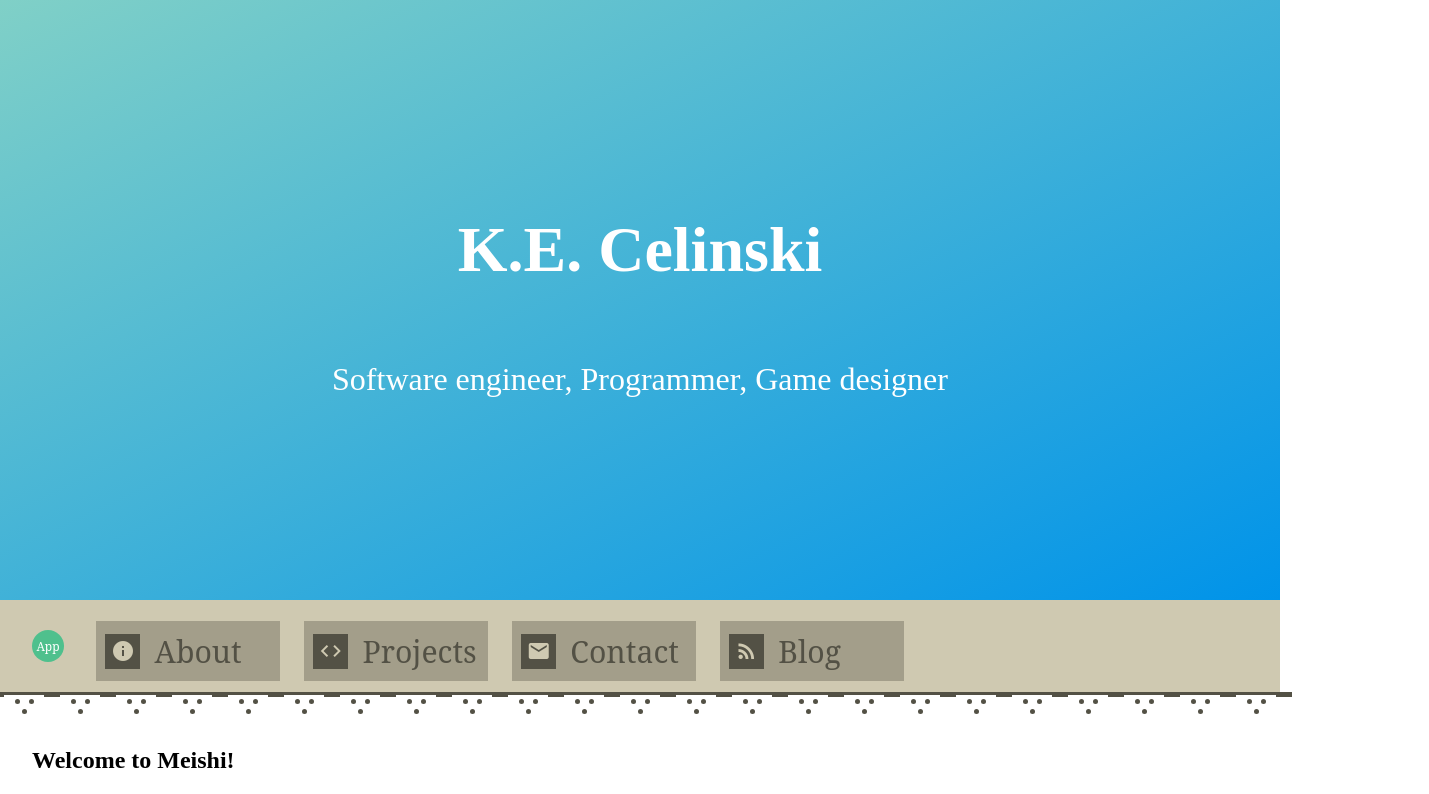
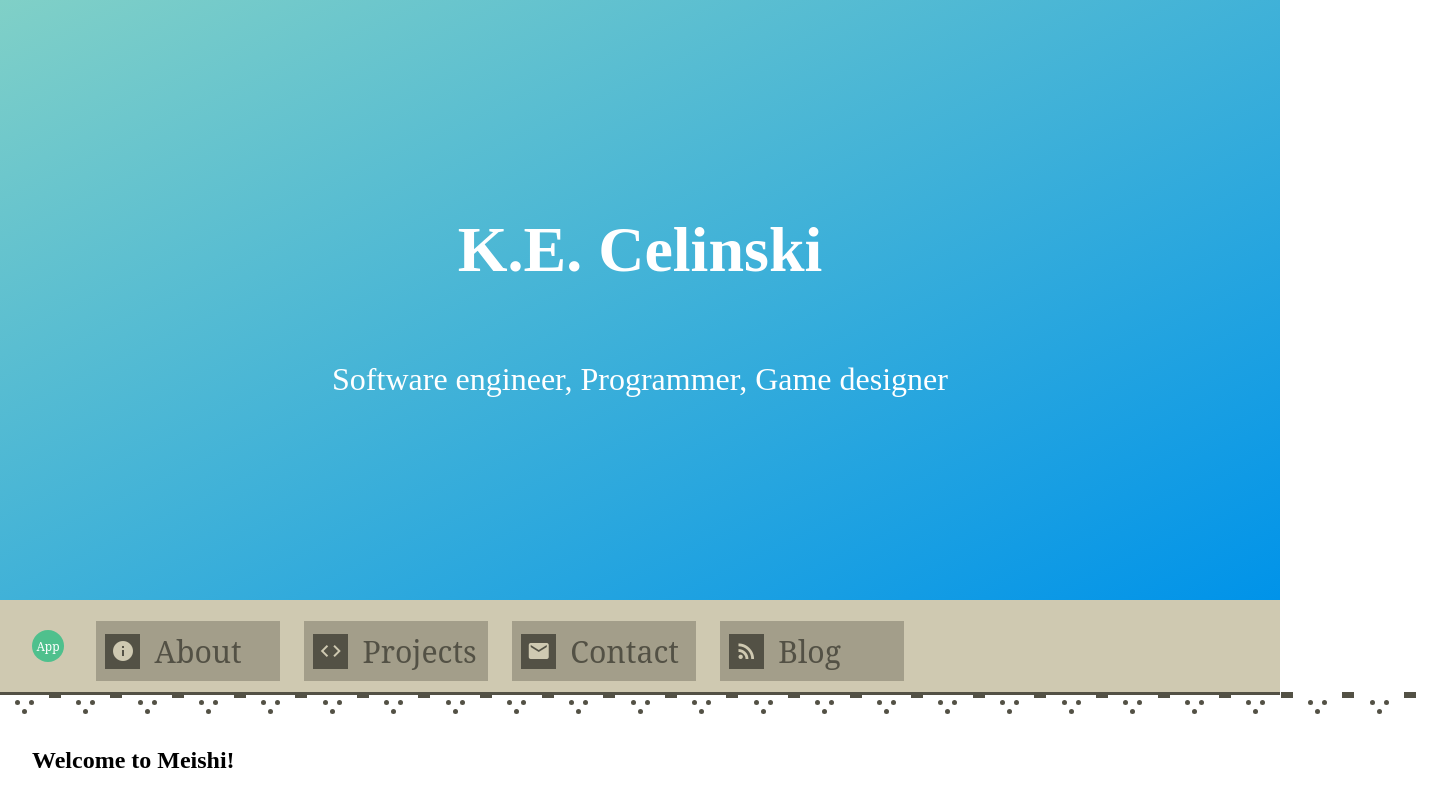
Before and after one commit to Altair115/Meishi, a Vue app: page / in a window 1280 px wide. Shown: the top 794 px of the page, 1429 px wide, since content can reach past the window. Built offline with nearby package versions, Linux system fonts and the light colour scheme.

Commit message:
tweaked the accent for make it more match the actual pattern

```diff
--- a/src/assets/nier-theme.css
+++ b/src/assets/nier-theme.css
@@ -182,6 +182,19 @@
     border-color: var(--nier-separator);
 }
 
+/* === Accent for the separator line === */
+.nier-accent-bar {
+    width: 100%;
+    position: absolute;
+    left: 0;
+    top: 100%;
+    display: flex;
+    justify-content: center;
+    pointer-events: none;
+    background: transparent;
+    z-index: 5;
+}
+
 /* Test area */
 .main-content {
     max-width: 1280px;
--- a/src/components/common/NierAccentBar.vue
+++ b/src/components/common/NierAccentBar.vue
@@ -28,37 +28,25 @@ defineProps({
 </template>
 
 <style scoped>
-.nier-accent-bar {
-  width: 100%;
-  position: absolute;
-  left: 0;
-  top: 100%;
-  display: flex;
-  justify-content: center;
-  pointer-events: none;
-  background: transparent;
-  z-index: 5;
-}
-
 .pattern-row {
   display: flex;
   align-items: flex-start;
 }
 
 .segment {
-  width: 16px;
-  height: 5px;
+  width: 12px;
+  height: 6px;
   background: var(--nier-separator, #aaa);
-  margin-bottom: 3px;
-  margin-right: 0.5em;
-  margin-left: 0.5em;
+  margin-bottom: 5px;
+  margin-right: 0.8em;
+  margin-left: 0.8em;
 }
 
 .dots-triangle {
   display: flex;
   flex-direction: column;
   align-items: center;
-  margin-top: 1px;
+  margin-top: 2px;
   margin-bottom: 0.5em;
   min-width: 24px; /* Controls horizontal spacing */
   transform: translateY(6px);
@@ -72,7 +60,7 @@ defineProps({
 
 .dots-row.center {
   justify-content: center;
-  margin-top: -2px; /* Move up slightly for triangle effect */
+  margin-top: -3px; /* Move up slightly for triangle effect */
 }
 
 .dot {
@@ -82,5 +70,4 @@ defineProps({
   border-radius: 50%;
   display: block;
 }
-
 </style>
--- a/src/components/navigation/NavBar.vue
+++ b/src/components/navigation/NavBar.vue
@@ -60,7 +60,7 @@ function handleLogoClick(event: MouseEvent) {
         <NavBarItem to="/blog" label="Blog" icon="rss_feed" />
       </li>
     </ul>
-    <NierAccentBar :count="24" />
+    <NierAccentBar :count="26" />
   </nav>
 </template>
 
```
